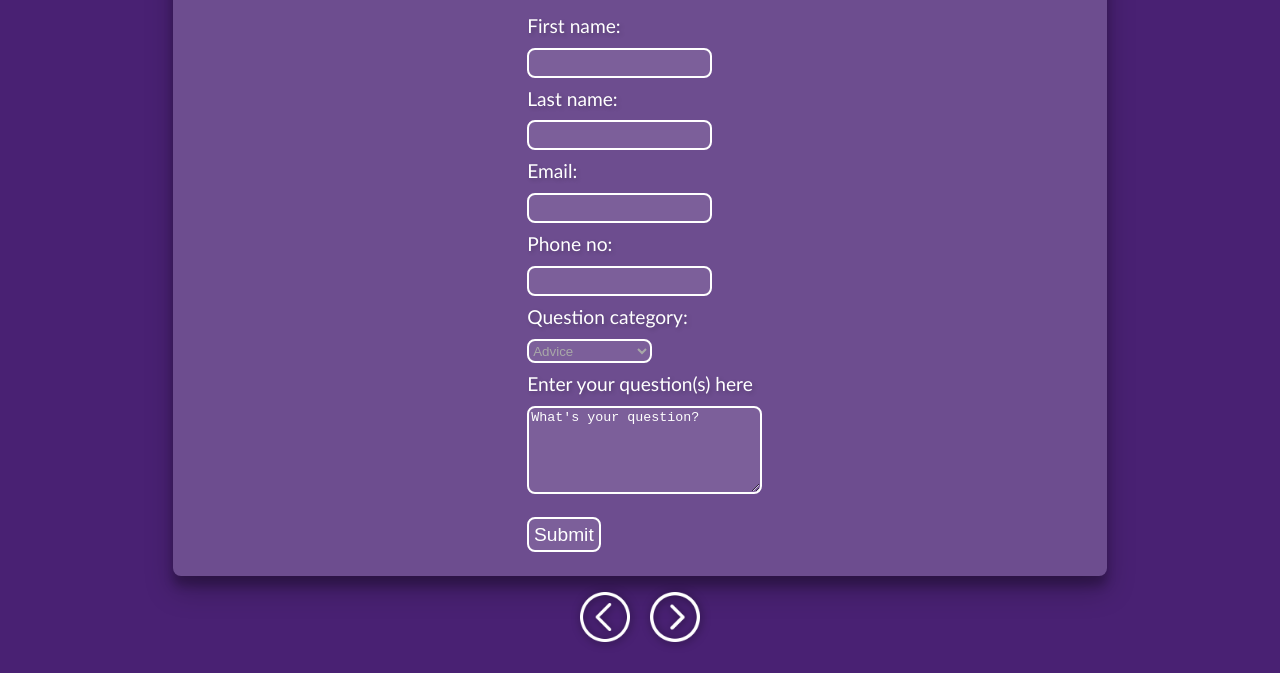
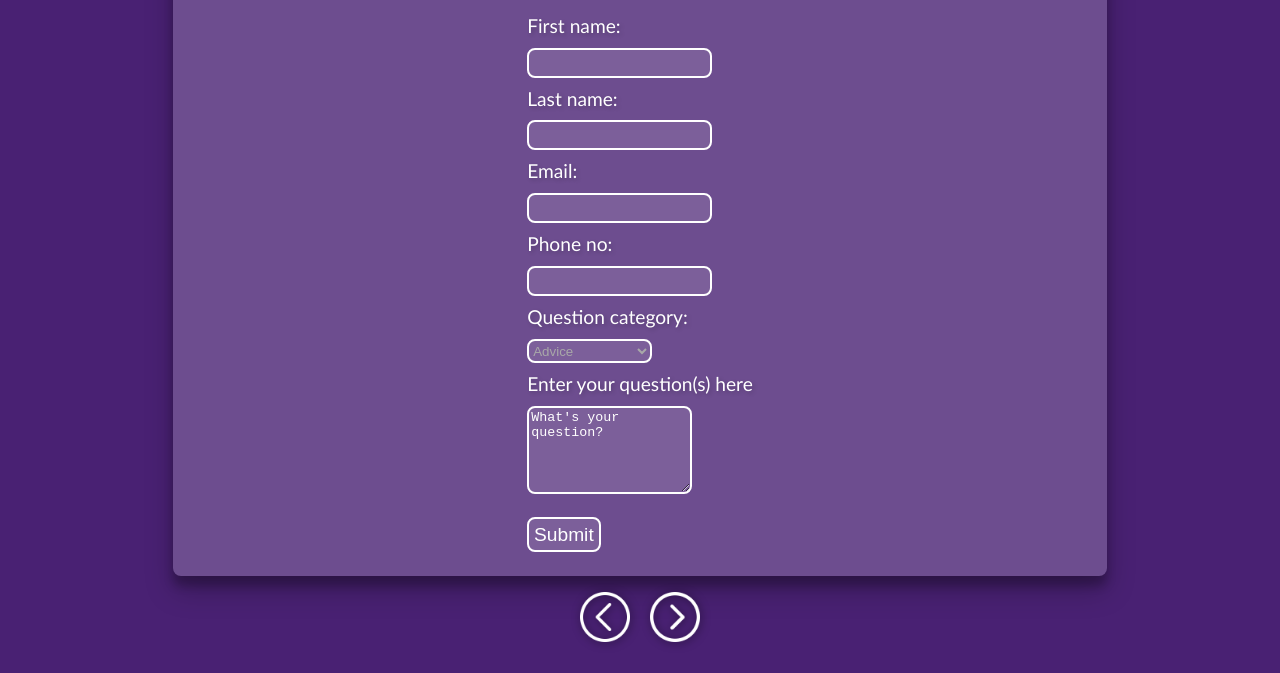
Before and after one commit to srakkk/Cyber-Security, a plain HTML site: page cybersecurity/contact.html in a window 1280 px wide. Shown: the part 187-860 px from the top of the page. Drawn offline with Linux system fonts and the light colour scheme.

Commit message:
Update contact.css

```diff
--- a/cybersecurity/contact.css
+++ b/cybersecurity/contact.css
@@ -111,7 +111,7 @@ justify-content: center;
 
 }
 textarea{
-    width:94%;
+    width:65%;
     background-color: rgba(255,255,255, 0.1);
     border: 2px solid;
     border-color: white;
```
